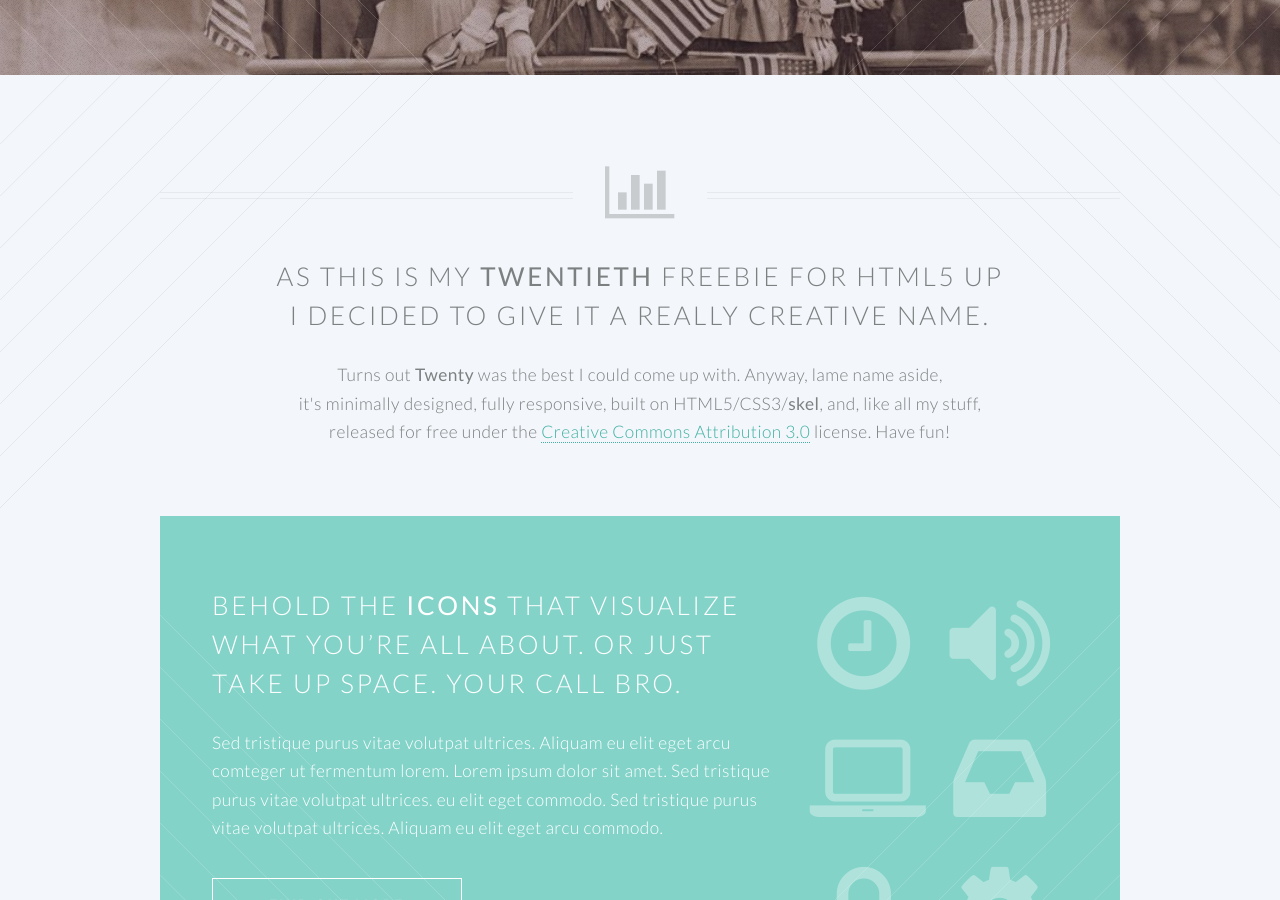
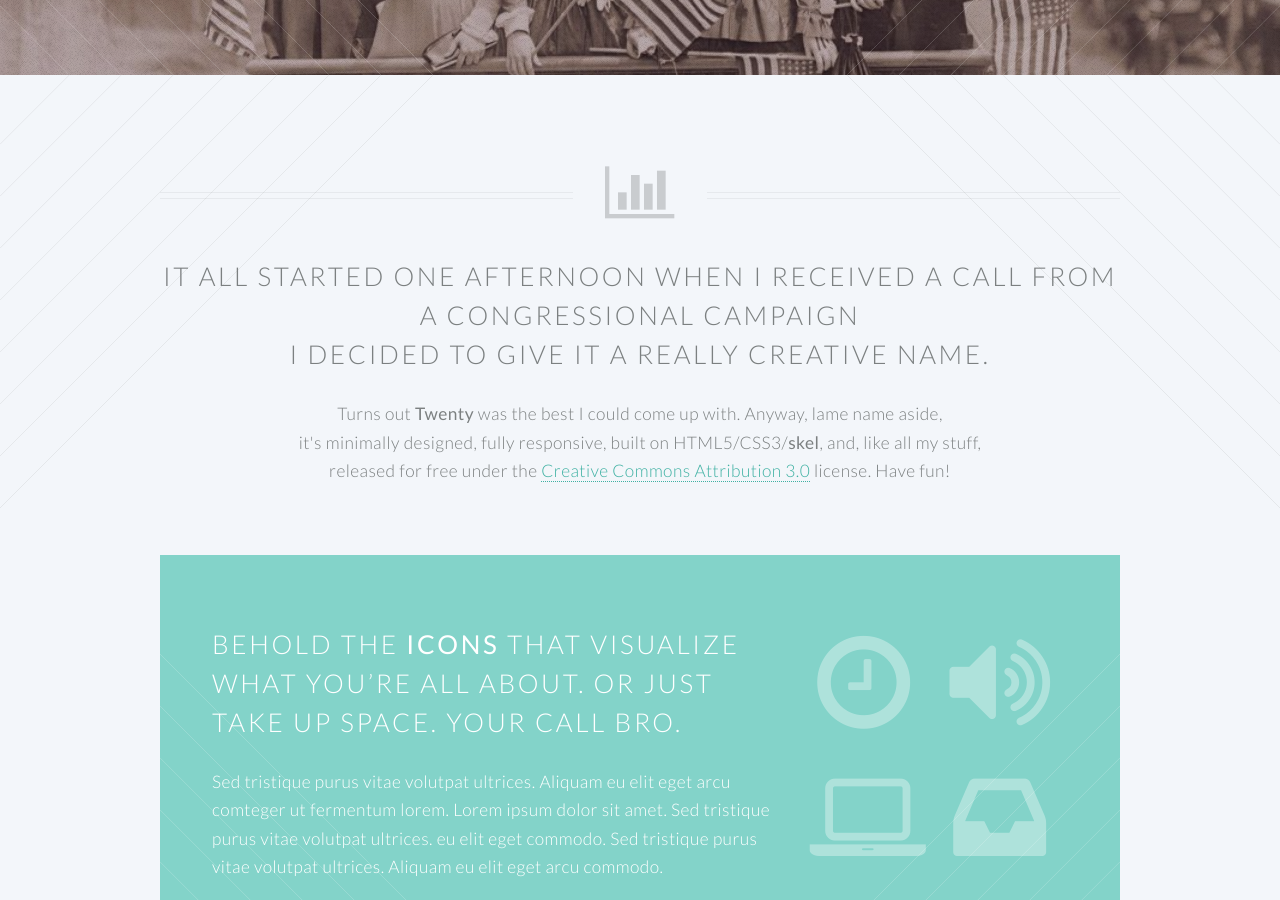
Before and after one commit to mansiesq/maxout, a Jekyll site: the page built from index.html, in a window 1280 px wide and 900 px high, scrolled down 525 px. Built offline with Jekyll 4.4.1, drawn with Linux system fonts in a browser that asks for light colours.

Commit message:
Update index.html

```diff
--- a/index.html
+++ b/index.html
@@ -6,7 +6,7 @@ layout: landing-page
 
 				<header class="special container">
 					<span class="icon fa-bar-chart-o"></span>
-					<h2>As this is my <strong>twentieth</strong> freebie for HTML5 UP
+					<h2>It all started one afternoon when I received a call from a congressional campaign
 					<br />
 					I decided to give it a really creative name.</h2>
 					<p>Turns out <strong>Twenty</strong> was the best I could come up with. Anyway, lame name aside,
```
